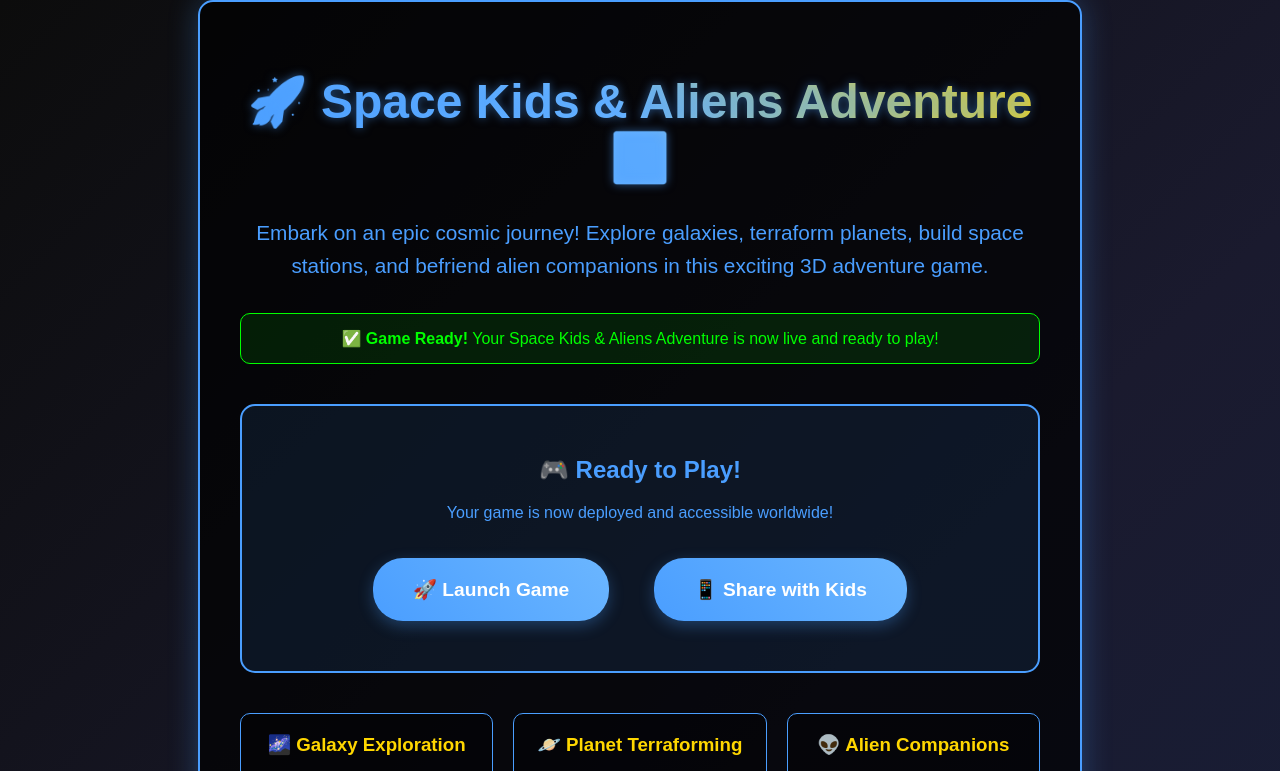
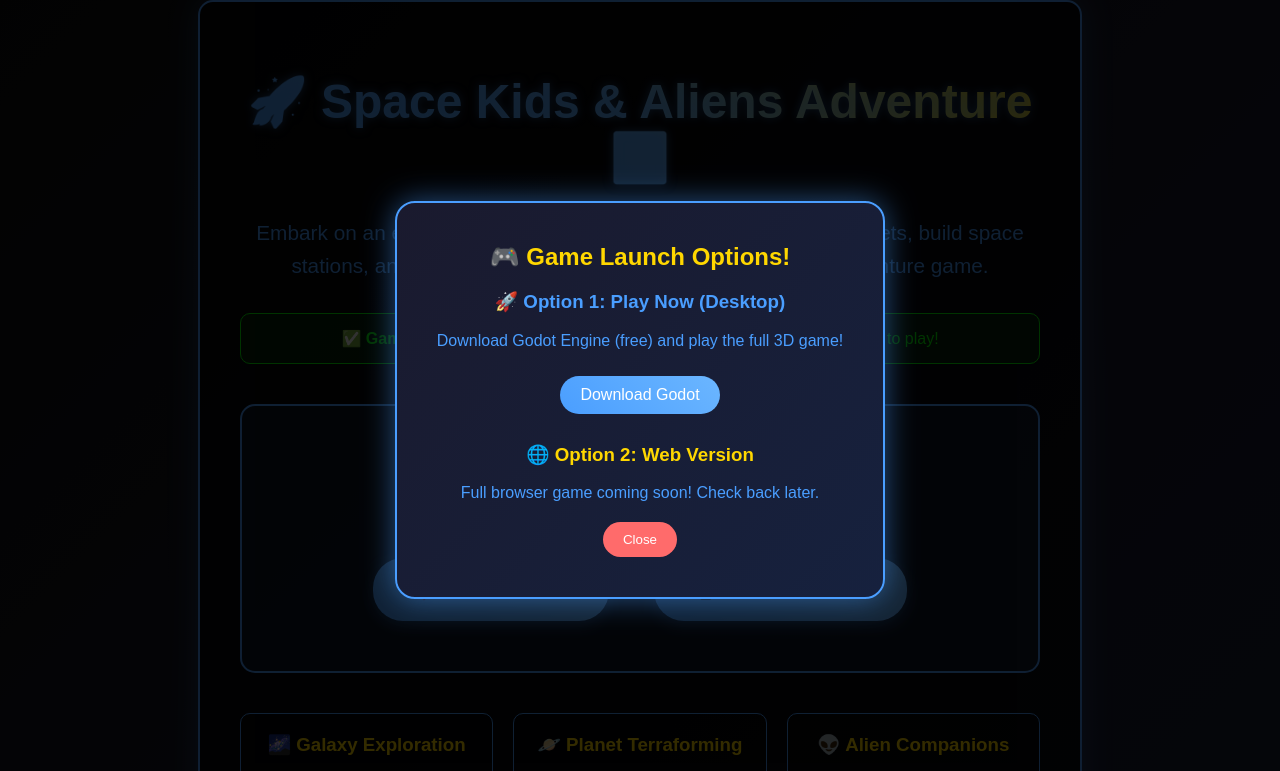
Before and after one commit to Cyb3r-A1/space-kids-aliens-adventure, a plain HTML site: page web/index.html in a window 1280 px wide. Both pictures are taken after a click on the link "🚀 Launch Game". Shown: the top 771 px of the page. Drawn offline with Linux system fonts and the light colour scheme.

Commit message:
Improve game launch experience with better modal
- Replace simple alert with professional modal dialog
- Add direct link to download Godot Engine
- Better user experience for kids wanting to play
- Clear options for desktop vs web version
- Maintains space theme and professional look

```diff
--- a/web/index.html
+++ b/web/index.html
@@ -206,7 +206,64 @@
 
     <script>
         function playGame() {
-            alert('🎮 Game Launch!\n\nTo play the full 3D version:\n1. Download Godot Engine\n2. Open the project.godot file\n3. Press F5 to play!\n\nOr wait for the web export to complete!');
+            // Create a better game launch experience
+            const gameModal = document.createElement('div');
+            gameModal.style.cssText = `
+                position: fixed;
+                top: 0;
+                left: 0;
+                width: 100%;
+                height: 100%;
+                background: rgba(0, 0, 0, 0.8);
+                display: flex;
+                justify-content: center;
+                align-items: center;
+                z-index: 1000;
+            `;
+
+            const gameContent = document.createElement('div');
+            gameContent.style.cssText = `
+                background: linear-gradient(135deg, #1a1a2e 0%, #16213e 100%);
+                padding: 40px;
+                border-radius: 20px;
+                border: 2px solid #4a9eff;
+                text-align: center;
+                max-width: 500px;
+                color: #4a9eff;
+                box-shadow: 0 0 30px rgba(74, 158, 255, 0.5);
+            `;
+
+            gameContent.innerHTML = `
+                <h2 style="color: #ffd700; margin-top: 0;">🎮 Game Launch Options!</h2>
+                <div style="margin: 20px 0;">
+                    <h3 style="color: #4a9eff;">🚀 Option 1: Play Now (Desktop)</h3>
+                    <p>Download Godot Engine (free) and play the full 3D game!</p>
+                    <a href="https://godotengine.org/download" target="_blank" style="
+                        display: inline-block;
+                        padding: 10px 20px;
+                        background: linear-gradient(45deg, #4a9eff, #6bb6ff);
+                        color: white;
+                        text-decoration: none;
+                        border-radius: 20px;
+                        margin: 10px;
+                    ">Download Godot</a>
+                </div>
+                <div style="margin: 20px 0;">
+                    <h3 style="color: #ffd700;">🌐 Option 2: Web Version</h3>
+                    <p>Full browser game coming soon! Check back later.</p>
+                </div>
+                <button onclick="this.parentElement.parentElement.remove()" style="
+                    padding: 10px 20px;
+                    background: #ff6b6b;
+                    color: white;
+                    border: none;
+                    border-radius: 20px;
+                    cursor: pointer;
+                ">Close</button>
+            `;
+
+            gameModal.appendChild(gameContent);
+            document.body.appendChild(gameModal);
         }
 
         function shareGame() {
```
